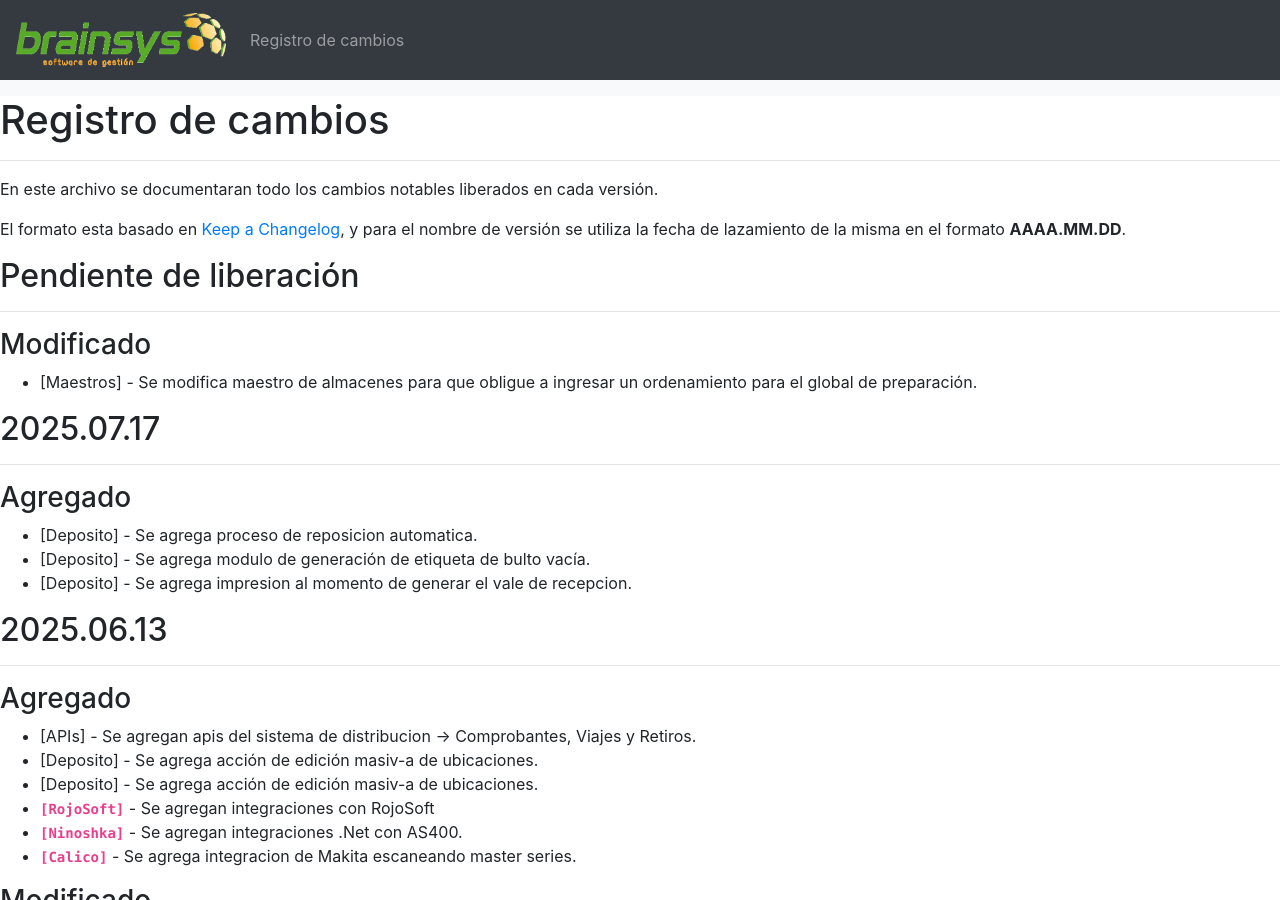
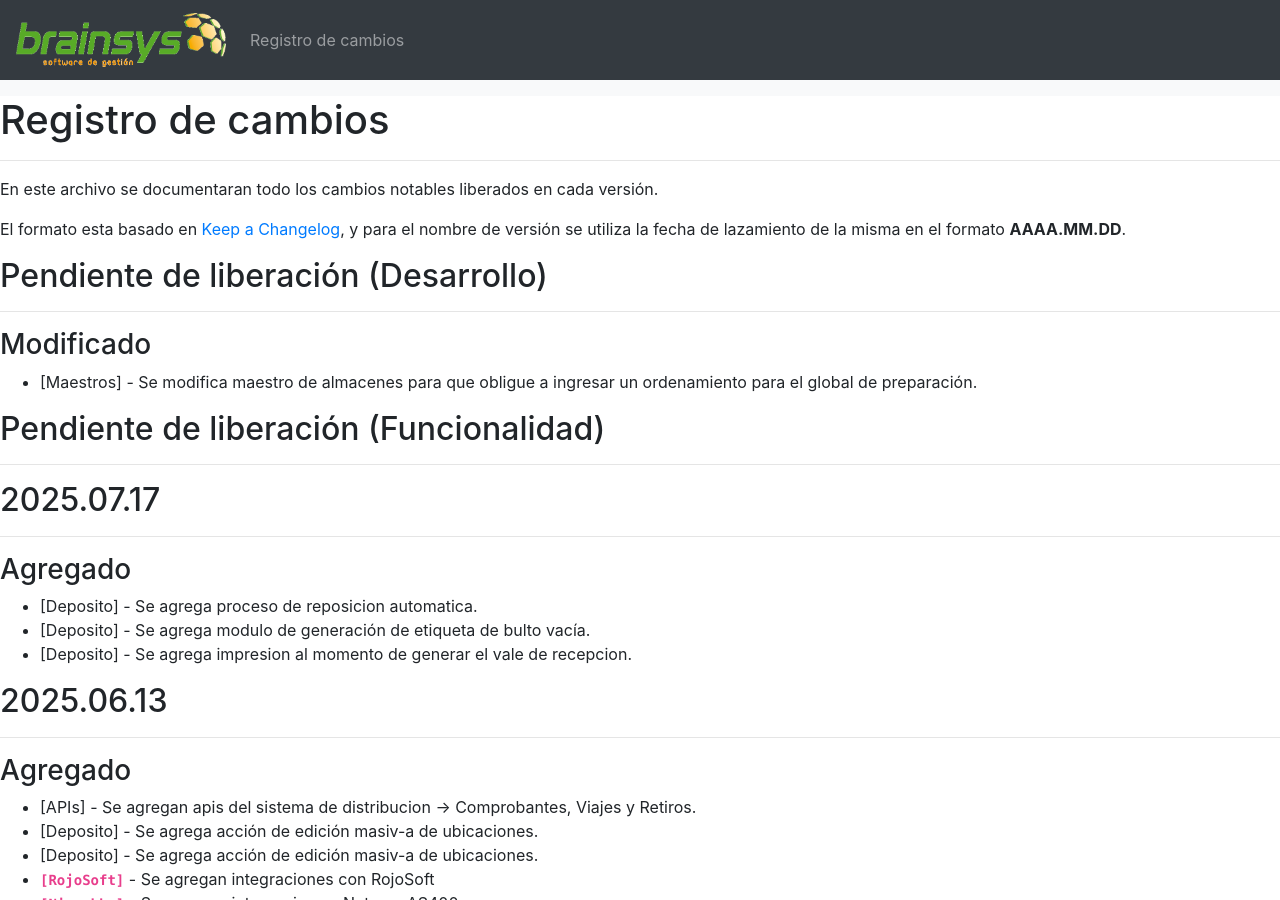
Before and after one commit to brainsys-arsaad/versionado, a Jekyll site: the page built from registro-cambios.markdown, in a window 1280 px wide and 900 px high. Built offline with Jekyll 4.4.1, drawn with Linux system fonts in a browser that asks for light colours; our own code applies the rules of GitHub Pages for plain Markdown files.

Commit message:
Update registro-cambios.markdown

```diff
--- a/registro-cambios.markdown
+++ b/registro-cambios.markdown
@@ -4,9 +4,9 @@ title: Registro de cambios
 navegacion:
   contenido:
     - nombre: "Pendiente de liberación" (Desarrollo)
-      link: "registro-cambios#pendiente-de-liberación"
+      link: "registro-cambios#pendiente-de-liberación-desarrollo"
     - nombre: "Pendiente de liberación" (Funcionalidad)
-      link: "registro-cambios#pendiente-de-liberación"
+      link: "registro-cambios#pendiente-de-liberación-funcionalidad"
   versiones:
     - nombre: "2025.07.17"
       link: "registro-cambios#20250717"
@@ -117,12 +117,16 @@ En este archivo se documentaran todo los cambios notables liberados en cada vers
 
 El formato esta basado en [Keep a Changelog](https://keepachangelog.com/es-ES/1.0.0/), y para el nombre de versión se utiliza la fecha de lazamiento de la misma en el formato **AAAA.MM.DD**.
 
-## Pendiente de liberación
+## Pendiente de liberación (Desarrollo)
 ---
 
 ### Modificado
 
 - [Maestros] - Se modifica maestro de almacenes para que obligue a ingresar un ordenamiento para el global de preparación.
+
+## Pendiente de liberación (Funcionalidad)
+---
+
 
 ## 2025.07.17
 ---
```
